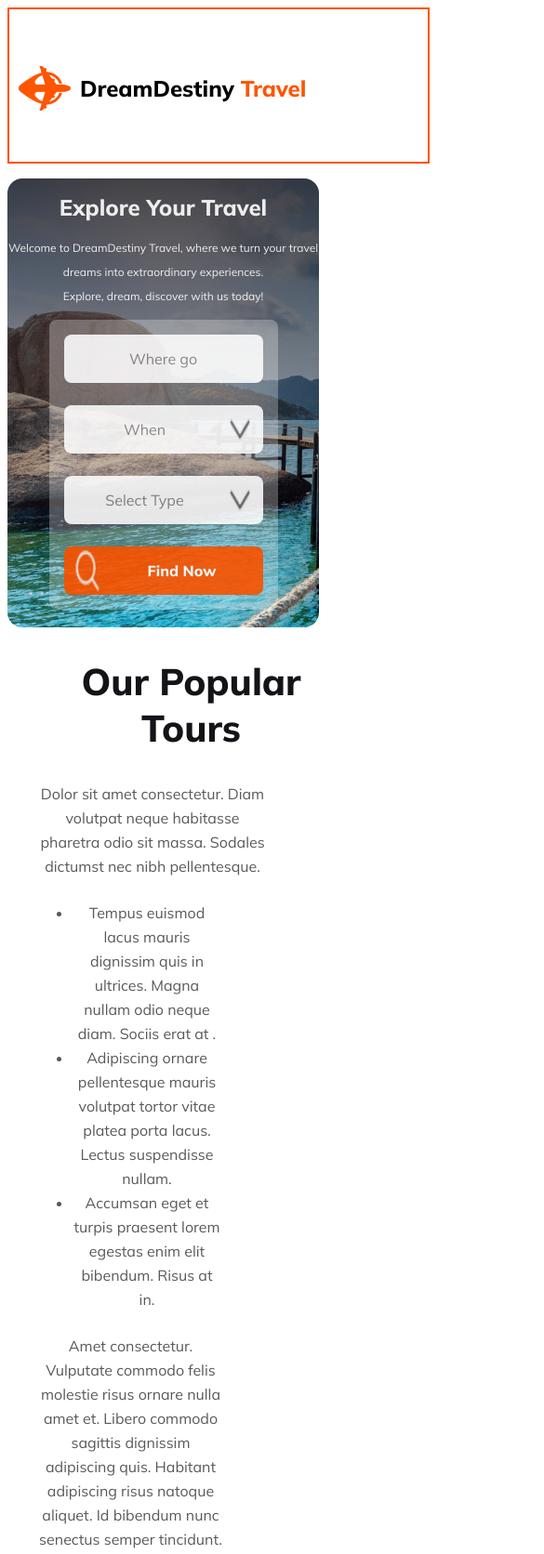
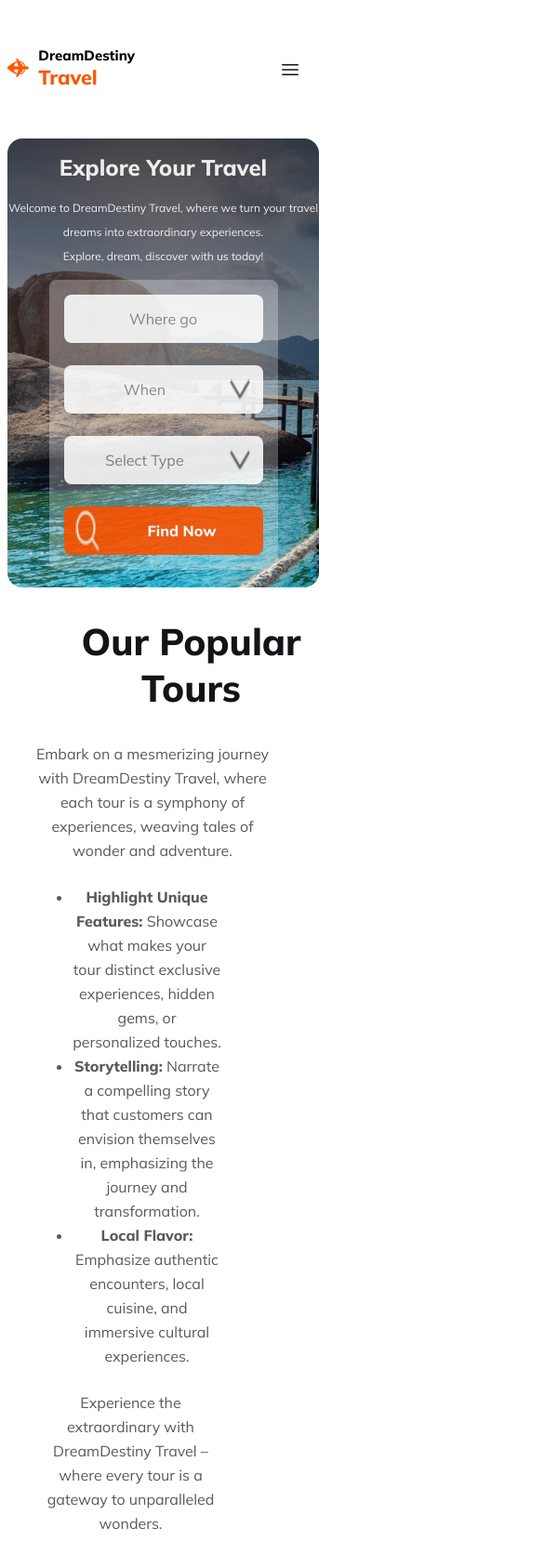
Before and after one commit to Tusher37/b9a2, a plain HTML site: page index.html in a window 390 px wide. Shown: the top 1672 px of the page at 93% size, 585 px wide, since content can reach past the window. Drawn offline with Linux system fonts and the light colour scheme.

Commit message:
Navbar responsive for small device done!

```diff
--- a/index.html
+++ b/index.html
@@ -14,6 +14,10 @@
                 <h1 class="navbar-title">DreamDestiny <span class="travel-color">Travel</span></h1>
             </div>
             <div class="navbar-items">
+                <div class="mobile-device-img">
+                    <img src="Images/Frame.png" alt="">
+                </div>
+                <div class="ul-items">
                     <ul>
                         <li class="list-1">Home</li>
                         <li class="list-2">Packges</li>
@@ -21,6 +25,7 @@
                         <li class="list-4">Blog</li>
                         <li class="list-5">Contact</li>
                     </ul>
+                </div>
             </div>
         </div>
     </nav>
@@ -54,18 +59,17 @@
                 <div class="popular-tour-details">
                     <h1 class="popular-tour-title">Our Popular Tours</h1>
                     <p class="popular-tour-discription">
-                        Dolor sit amet consectetur. Diam volutpat neque habitasse pharetra odio sit massa. Sodales dictumst nec nibh pellentesque.
+                        Embark on a mesmerizing journey with DreamDestiny Travel, where each tour is a symphony of experiences, weaving tales of wonder and adventure.
                     </p>
                     <div class="popular-tour-list">
                         <ul>
-                            <li>Tempus euismod lacus mauris dignissim quis in ultrices. Magna nullam odio neque diam. Sociis erat at .</li>
-                            <li>Adipiscing ornare pellentesque mauris volutpat tortor vitae platea porta lacus. Lectus suspendisse nullam.</li>
-                            <li> Accumsan eget et turpis praesent lorem egestas enim elit bibendum. Risus at in.</li>
+                            <li><b>Highlight Unique Features:</b> Showcase what makes your tour distinct exclusive experiences, hidden gems, or personalized touches.</li>
+                            <li><b>Storytelling:</b> Narrate a compelling story that customers can envision themselves in, emphasizing the journey and transformation.</li>
+                            <li> <b>Local Flavor:</b> Emphasize authentic encounters, local cuisine, and immersive cultural experiences.</li>
                         </ul>
                     </div>
                     <p class="popular-tour-discription-2">
-                        Amet consectetur. Vulputate commodo felis molestie risus
-                        ornare nulla amet et. Libero commodo sagittis dignissim adipiscing quis. Habitant adipiscing risus natoque aliquet. Id bibendum nunc senectus semper tincidunt.
+                        Experience the extraordinary with DreamDestiny Travel – where every tour is a gateway to unparalleled wonders.
                     </p>
                     <button class="popular-tour-btn" type="button">Read More</button>
                 </div>
--- a/style/style.css
+++ b/style/style.css
@@ -34,6 +34,7 @@
 /* Navbar Section Style */
 .navbar{
     width: 1175px;
+    /* border: 2px solid #ff550060; */
 }
 .navbar-section{
     display: flex;
@@ -45,10 +46,14 @@
     /* justify-content: center; */
     align-items: center;
     padding-top: 5px;
-    border: 2px solid #FF5400;
+    /* border: 2px solid #FF5400; */
+    font-size: 24px;
+    font-weight: 800;
 }
 .navbar-title-section img{
-    padding: 50px 10px;
+    width: 48px;
+    height: 40px;
+    padding: 50px 10px 50px 0px;
 }
 .navbar-tirle{
     color: #131318;
@@ -61,11 +66,12 @@
     font-size: 18px;
     font-weight: 400;
     padding-top: 5px;
-
 }
-.navbar-items > ul{
+/* .ul-items{
+    border:2px solid #131318;
+} */
+.ul-items > ul{
     display: flex;
-    border:2px solid #131318;
 }
 nav li{
     list-style: none;
@@ -466,6 +472,10 @@ nav a{
     text-align: center;
     padding-top: 15px;
 }
+.footer-title, .travel-color{
+    font-size: 32px;
+    font-weight: 800;
+}
 .social{
     /* border: 2px solid #FF5400; */
     margin-left: 42%;
@@ -489,7 +499,37 @@ nav a{
 
 
 /* Responsive for small devides */
-@media screen and (max-width: 600px) {
+@media only screen and (max-width: 600px) {
+    /* Navbar responsive */
+    .navbar{
+        width: 350px;
+    }
+    .navbar-title-section{
+        display: flex;
+        width: 150px;
+        padding-top: 5px;
+        /* border: 2px solid #FF5400; */
+        font-size: 10px;
+    }
+    .navbar-title-section img{
+        width: 28px;
+        height: 20px;
+        padding: 50px 10px 50px 0px;
+    }
+    .navbar-tirle{
+        color: #131318;
+        font-size: 36px;
+        font-weight: 800;
+    }
+    .ul-items{
+        display: none;
+    }
+    .mobile-device-img{
+        /* border: 2px solid #ff550069; */
+        padding: 50px 0 0 150px;
+    }
+
+
     /* Header responsive */
     .header{
         width: 335px;
@@ -651,6 +691,14 @@ nav a{
         justify-content: center;
         margin-top: 40px;
     }
+    .footer-title-section img{
+        width: 28.724px;
+        height: 33.516px;
+    }
+    .footer-title, .travel-color{
+        font-size: 21.543px;
+        font-weight: 800;
+    }
     .social{
         margin-left: 25%;
         padding-top: 30px;
@@ -659,3 +707,9 @@ nav a{
         width: 335px;
     }
 }
+/* Responsive for large devides */
+@media only screen and (min-width: 601px){
+    .mobile-device-img{
+        display: none;
+    }
+}
```
Lines whose indentation alone changed are shown as unchanged.
